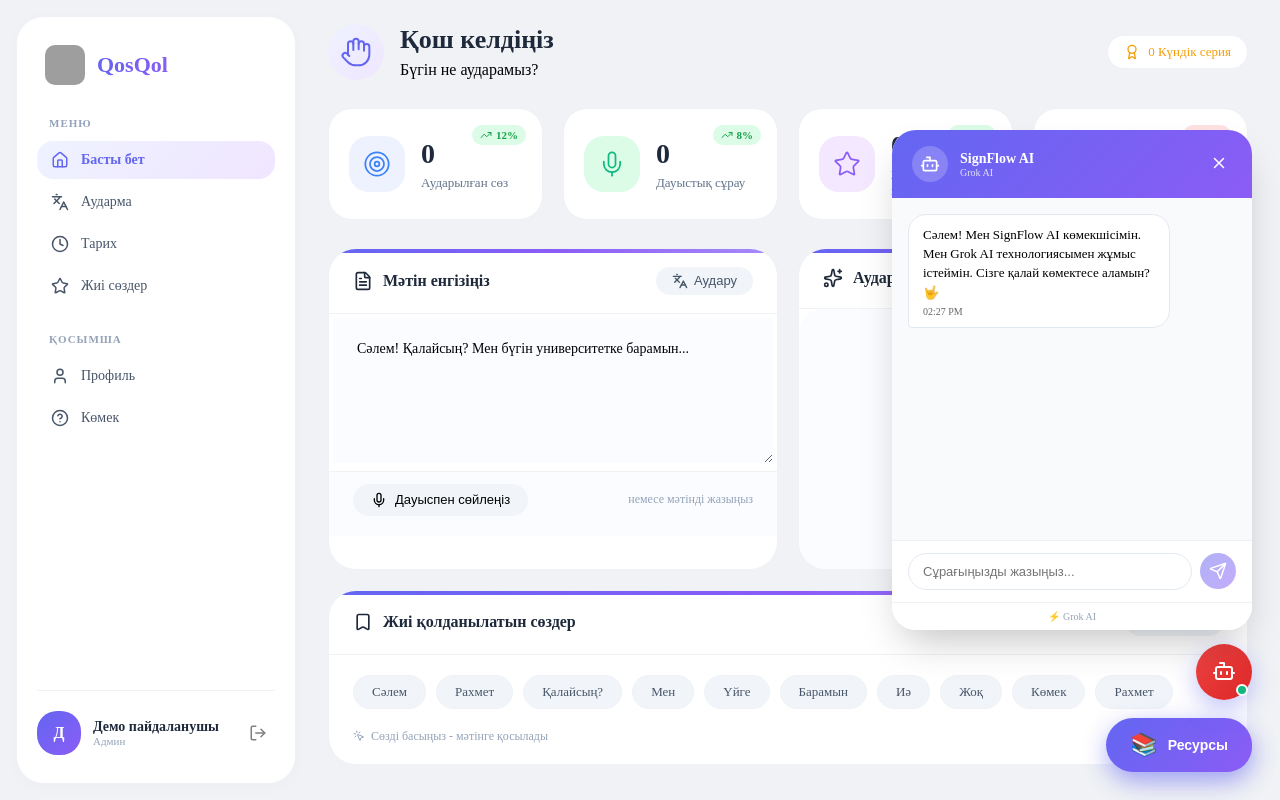
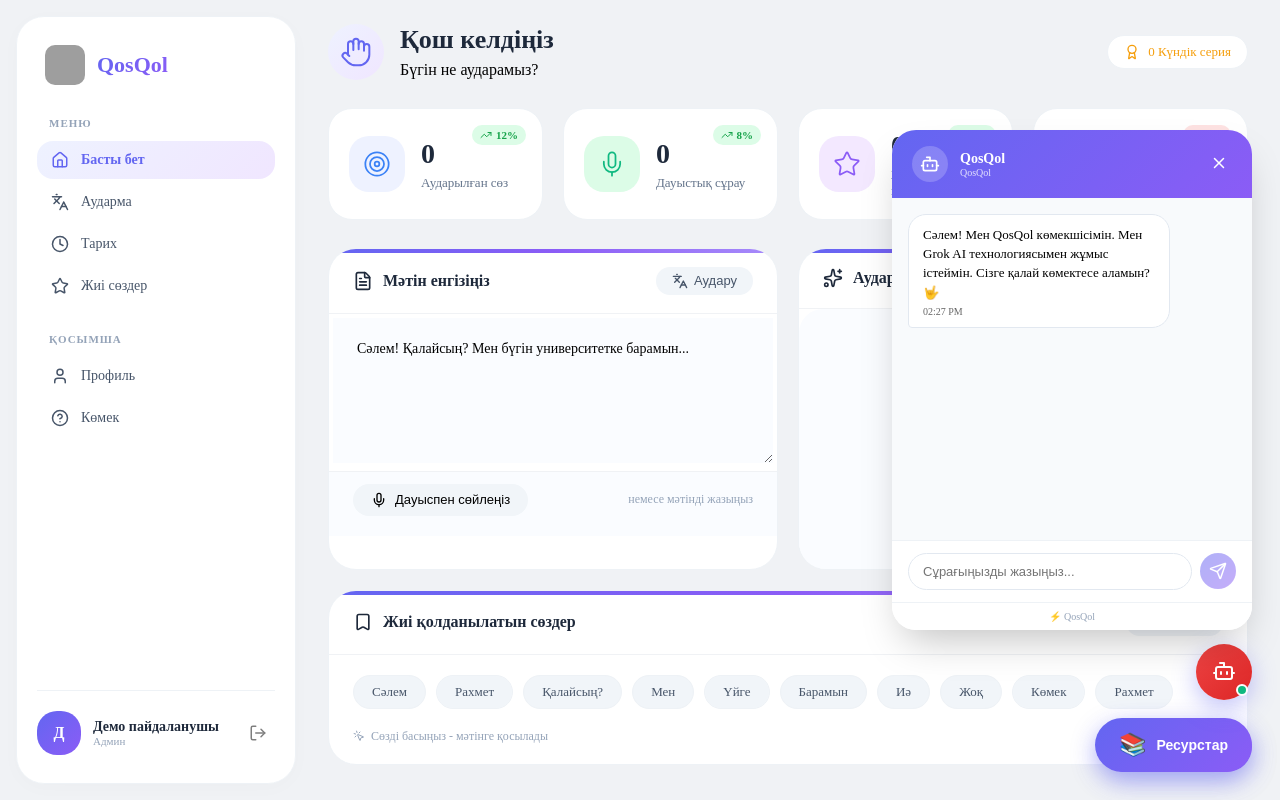
Before and after one commit to luiza11111/sign, a Vue app: page / in a window 1280 px wide. Both pictures are taken after a click on the button 1224 px from the left and 672 px from the top of the page. Built offline with nearby package versions, Linux system fonts and the light colour scheme; no server answers; grey boxes are pictures that could not be loaded.

Commit message:
ат өзгерту

```diff
--- a/src/App.vue
+++ b/src/App.vue
@@ -14,7 +14,7 @@
       <div class="resources-float">
         <button class="float-btn" @click="showResourcesModal = true">
           <span class="float-icon">📚</span>
-          <span class="float-text">Ресурсы</span>
+          <span class="float-text" data-i18n="resources">Ресурстар</span>
         </button>
 
         <!-- Модальды терезе - ТОЛЫҚ ЖҰМЫС ІСТЕЙТІН СІЛТЕМЕЛЕР -->
@@ -23,7 +23,7 @@
             <div class="modal-header">
               <div class="modal-title">
                 <span>📚</span>
-                <span>Вспомогательные ресурсы</span>
+                <span data-i18n="resources_title">Көмекші ресурстар</span>
               </div>
               <button class="modal-close" @click="showResourcesModal = false">✕</button>
             </div>
--- a/src/components/ChatBot.vue
+++ b/src/components/ChatBot.vue
@@ -17,8 +17,8 @@
             <Bot :size="20" />
           </div>
           <div>
-            <h4>SignFlow AI</h4>
-            <p>Grok AI</p>
+            <h4>QosQol</h4>
+            <p>QosQol</p>
           </div>
         </div>
         <button class="close-chat" @click="toggleChat">
@@ -62,7 +62,7 @@
       </div>
 
       <div class="chat-footer">
-        <span>⚡ Grok AI</span>
+        <span>⚡ QosQol</span>
       </div>
     </div>
   </div>
@@ -81,7 +81,7 @@
 // Бастапқы хабарлар
 const messages = ref([
   {
-    text: 'Сәлем! Мен SignFlow AI көмекшісімін. Мен Grok AI технологиясымен жұмыс істеймін. Сізге қалай көмектесе аламын? 🤟',
+    text: 'Сәлем! Мен QosQol көмекшісімін. Мен Grok AI технологиясымен жұмыс істеймін. Сізге қалай көмектесе аламын? 🤟',
     sender: 'bot',
     time: getCurrentTime()
   }
--- a/src/i18n.js
+++ b/src/i18n.js
@@ -185,8 +185,8 @@
     'avatar_change_msg': 'Аватарды өзгерту мүмкіндігі кейінгі нұсқада қосылады',
 
     // === РЕСУРСТАР ===
-    'resources': 'Ресурсы',
-    'resources_title': 'Вспомогательные ресурсы',
+    'resources': 'Ресурстар',
+    'resources_title': 'Көмекші ресурстар',
     'resource_alphabet_title': 'Қазақ ым тілінің алфавиті',
     'resource_alphabet_desc': 'Символдар және қол қимылдары',
     'resource_1_title': 'Қазақ ым тілінің негіздері',
--- a/src/services/grok.js
+++ b/src/services/grok.js
@@ -3,7 +3,7 @@
 const API_URL = 'https://api.x.ai/v1/chat/completions'
 
 // Жүйелік нұсқау (біздің боттың мінез-құлқы)
-const SYSTEM_PROMPT = `Сен SignFlow AI көмекшісісің. SignFlow - қазақ ым тіліне аударатын веб-қосымша.
+const SYSTEM_PROMPT = `Сен QosQol көмекшісісің. QosQol - қазақ ым тіліне аударатын веб-қосымша.
 
 Сенің міндетің:
 - Пайдаланушыға жылы, көмекші және достық болу
@@ -21,7 +21,7 @@
   const q = message.toLowerCase()
 
   if (q.includes('сәлем') || q.includes('салем') || q.includes('hello')) {
-    return 'Сәлем! Мен Grok AI көмекшісімін. Қазақ ым тіліне аударма жасауға көмектесемін! 🤟'
+    return 'Сәлем! Мен QosQol көмекшісімін. Қазақ ым тіліне аударма жасауға көмектесемін! 🤟'
   }
   if (q.includes('аудар') || q.includes('translate')) {
     return 'Мәтінді жоғарғы өріске енгізіп, "Аудару" батырмасын басыңыз. Сондай-ақ дауыстық енгізуді қолдануға болады! 🎤'
@@ -36,7 +36,7 @@
     return 'Қош келдіңіз! Кез келген уақытта көмектесуге дайынмын! 😊'
   }
 
-  return 'Мен Grok AI көмекшісімін. Кез келген сұрағыңызды қоюға болады! Қазақ ым тілі, аударма, немесе кез келген тақырып бойынша сұраңыз. 🤖'
+  return 'Мен QosQol көмекшісімін. Кез келген сұрағыңызды қоюға болады! Қазақ ым тілі, аударма, немесе кез келген тақырып бойынша сұраңыз. 🤖'
 }
 
 // Жауап алу функциясы
--- a/src/views/Home.vue
+++ b/src/views/Home.vue
@@ -196,7 +196,7 @@
   <div class="resources-float">
     <button class="float-btn" @click="showResourcesModal = true">
       <BookOpen :size="22" />
-      <span class="float-text" data-i18n="resources">Ресурсы</span>
+      <span class="float-text" data-i18n="resources">Ресурстар</span>
     </button>
 
     <!-- Модальды терезе -->
@@ -205,7 +205,7 @@
         <div class="modal-header">
           <div class="modal-title">
             <BookOpen :size="24" />
-            <span data-i18n="resources_title">Вспомогательные ресурсы</span>
+            <span data-i18n="resources_title">Көмекші ресурстар</span>
           </div>
           <button class="modal-close" @click="showResourcesModal = false">
             <X :size="18" />
```
